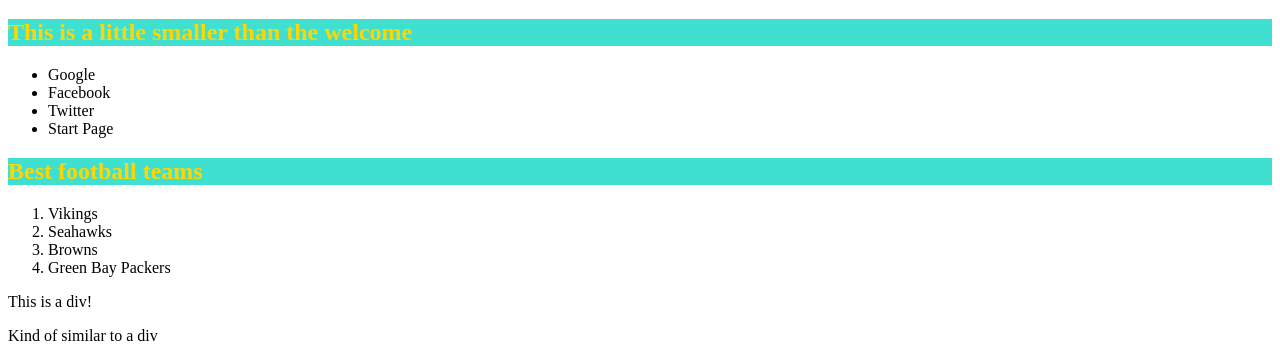
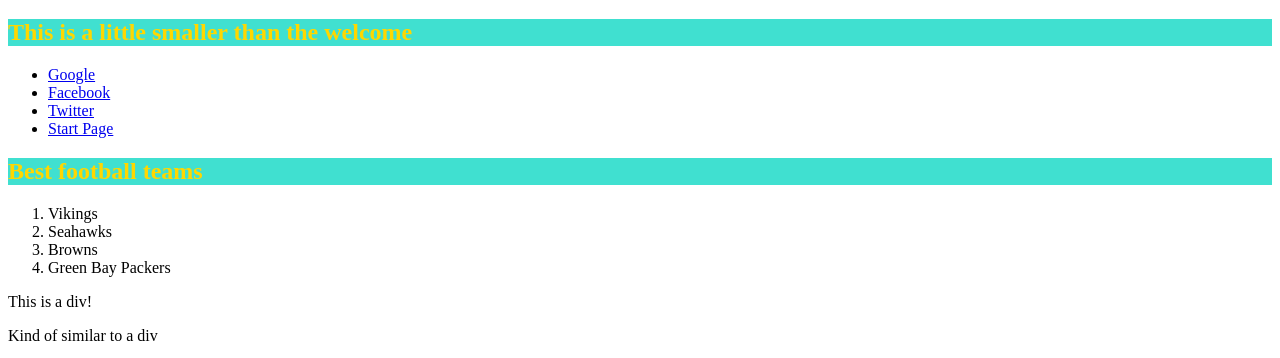
Before and after one commit to sharaseaman/html-css-workshop-, a plain HTML site: page index.html in a window 1280 px wide. Shown: the part 61-419 px from the top of the page. Drawn offline with Linux system fonts and the light colour scheme.

Commit message:
Update index.html

```diff
--- a/index.html
+++ b/index.html
@@ -9,10 +9,10 @@
     <h2>This is a little smaller than the welcome</h2>
 
     <ul>
-      <li>Google</li>
-      <li>Facebook</li>
-      <li>Twitter</li>
-      <li>Start Page</li>
+      <li><a href="https://www.google.com">Google</a></li>
+      <li><a href="https://www.facebook.com">Facebook</a></li>
+      <li><a href="https://www.twitter.com">Twitter</a></li>
+      <li><a href="https://www.startpage.com">Start Page</a></li>
     </ul>
 
     <h2>Best football teams</h2>
```
